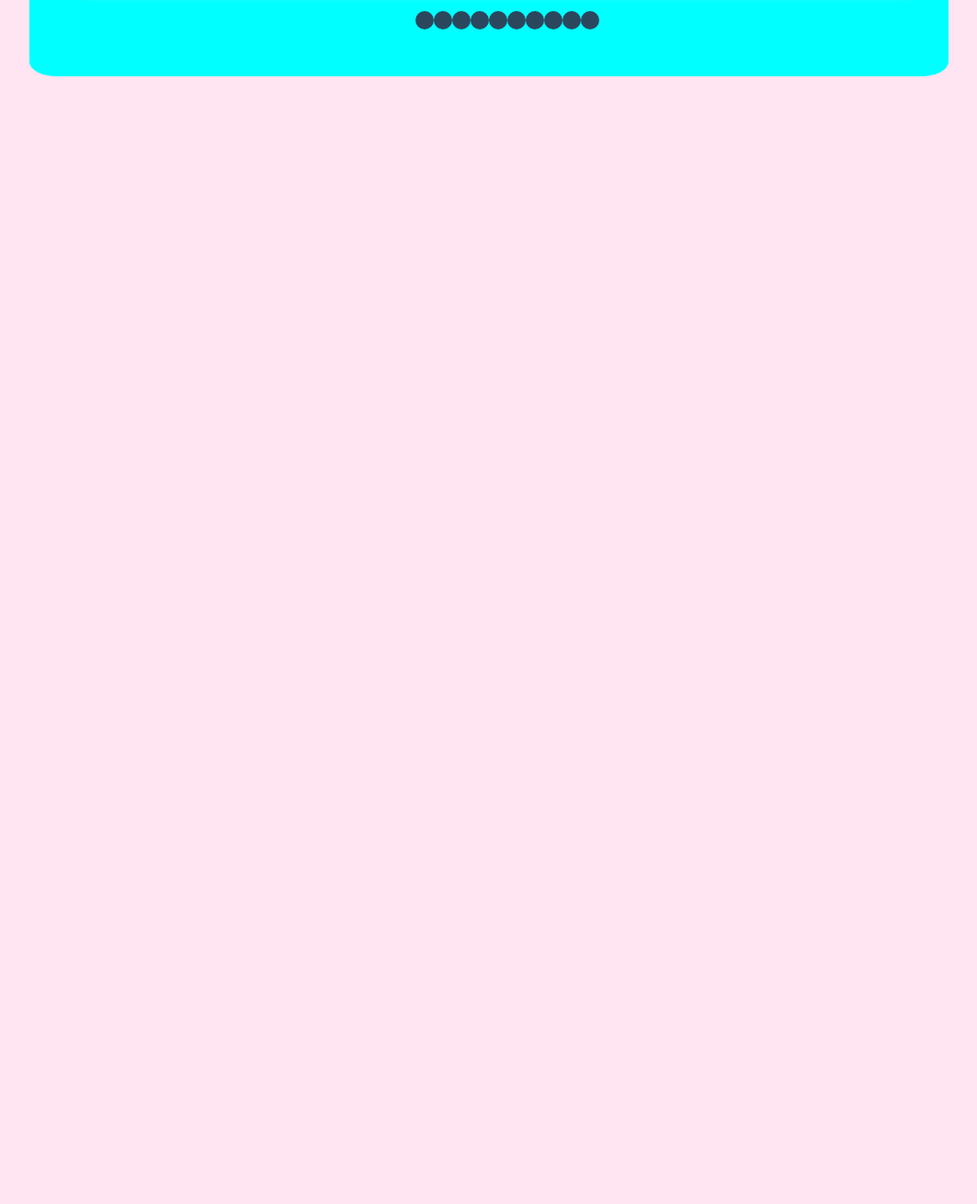
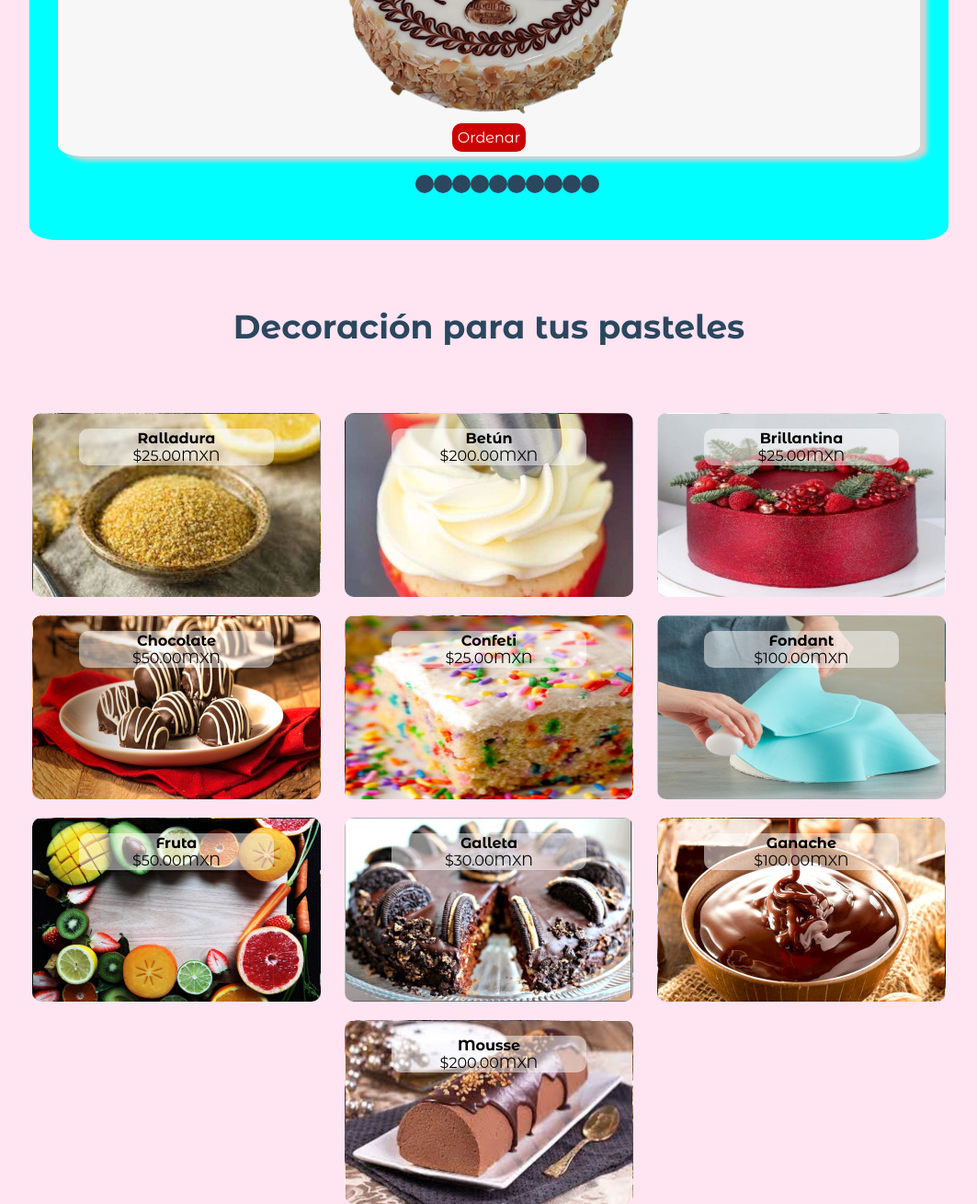
Before and after one commit to MikeDev206/legendaryCakeShop, a plain HTML site: page index.html in a window 1280 px wide. Shown: the part 549-1858 px from the top of the page at 92% size, without its empty margins (108-1171 px from the left). Before the commit the page ends 800 px from the top, so only its background shows below. Drawn offline with Linux system fonts and the light colour scheme.

Commit message:
decorations finished

```diff
--- a/css/main.css
+++ b/css/main.css
@@ -9,6 +9,15 @@
 body {
 	background-color: #ffe4f2;
 	width: 100%;
+}
+
+
+.section-title {
+	font-size: 36px;
+	text-align: center;
+	padding: 0;
+	margin: 2em auto;
+	color: #2b475e;
 }
 
 /* Header */
@@ -157,3 +166,41 @@ body {
 	border: 1px solid transparent;
 	border-radius: 100%;
 }
+
+/* Decorations */
+
+.decoration-container {
+	/* clear: both; */
+	width: 100%;
+}
+
+.decoration-cards-container {
+	display: flex;
+	flex-wrap: wrap;
+	gap: 20px;
+	max-width: 1000px;
+	align-items: center;
+	margin: 0 auto;
+	padding: 0;
+}
+
+.decoration-card {
+	text-align: center;
+	padding: 1em 50px;
+	width: calc(33.33% - 20px);
+	height: 200px;
+	border: 1px solid transparent;
+	border-radius: 10px;
+	cursor: pointer;
+}
+
+.decoration-card:hover {
+	transform: scale(1.5);
+}
+
+ .card-text {
+	font-size: 12px;
+	background-color: rgba(255, 255, 255, 0.5);
+	border: 1px solid transparent;
+	border-radius: 10px;
+}
--- a/index.html
+++ b/index.html
@@ -37,6 +37,7 @@
 		<!-- Hero content -->
 
 		<main class="main-container">
+			<h1 class="section-title">Nuestros Pasteles </h1>
 			<div class="hero-slider">
 				<ul class="slider">
 					<li id="slide1">
@@ -161,8 +162,73 @@
 			</div>
 		</main>
 
+		<!-- Decorations -->
 
-
+		<section class="decoration-container">
+			<h1 class="section-title">Decoración para tus pasteles </h1>
+			<div class="decoration-cards-container">
+				<div class="decoration-card" style="background-image: url('./assets/img/decorations/ralladura.png');">
+					<div class="card-text">
+						<h3>Ralladura</h3>
+						<p>$25.00MXN</p>
+					</div>
+				</div>
+				<div class="decoration-card" style="background-image: url('./assets/img/decorations/betun.png');">
+					<div class="card-text">
+						<h3>Betún</h3>
+						<p>$200.00MXN</p>
+					</div>
+				</div>
+				<div class="decoration-card" style="background-image: url('./assets/img/decorations/brillantina.png');">
+					<div class="card-text">
+						<h3>Brillantina</h3>
+						<p>$25.00MXN</p>
+					</div>
+				</div>
+				<div class="decoration-card" style="background-image: url('./assets/img/decorations/chocolate.png');">
+					<div class="card-text">
+						<h3>Chocolate</h3>
+						<p>$50.00MXN</p>
+					</div>
+				</div>
+				<div class="decoration-card" style="background-image: url('./assets/img/decorations/confeti.png');">
+					<div class="card-text">
+						<h3>Confeti</h3>
+						<p>$25.00MXN</p>
+					</div>
+				</div>
+				<div class="decoration-card" style="background-image: url('./assets/img/decorations/fondant.png');">
+					<div class="card-text">
+						<h3>Fondant</h3>
+						<p>$100.00MXN</p>
+					</div>
+				</div>
+				<div class="decoration-card" style="background-image: url('./assets/img/decorations/fruta.png');">
+					<div class="card-text">
+						<h3>Fruta</h3>
+						<p>$50.00MXN</p>
+					</div>
+				</div>
+				<div class="decoration-card" style="background-image: url('./assets/img/decorations/galleta.png');">
+					<div class="card-text">
+						<h3>Galleta</h3>
+						<p>$30.00MXN</p>
+					</div>
+				</div>
+				<div class="decoration-card" style="background-image: url('./assets/img/decorations/ganache.png');">
+					<div class="card-text">
+						<h3>Ganache</h3>
+						<p>$100.00MXN</p>
+					</div>
+				</div>
+				<div class="decoration-card" style="background-image: url('./assets/img/decorations/mousse.png');">
+					<div class="card-text">
+						<h3>Mousse</h3>
+						<p>$200.00MXN</p>
+					</div>
+				</div>
+			</div>
+		</section>
 
 	</body>
 
```
Also changed, not shown: assets/img/decorations/betun.png (added), assets/img/decorations/brillantina.png (added), assets/img/decorations/chocolate.png (added), assets/img/decorations/confeti.png (added), assets/img/decorations/fondant.png (added), assets/img/decorations/fruta.png (added), assets/img/decorations/galleta.png (added), assets/img/decorations/ganache.png (added), assets/img/decorations/mousse.png (added), assets/img/decorations/ralladura.png (added).
